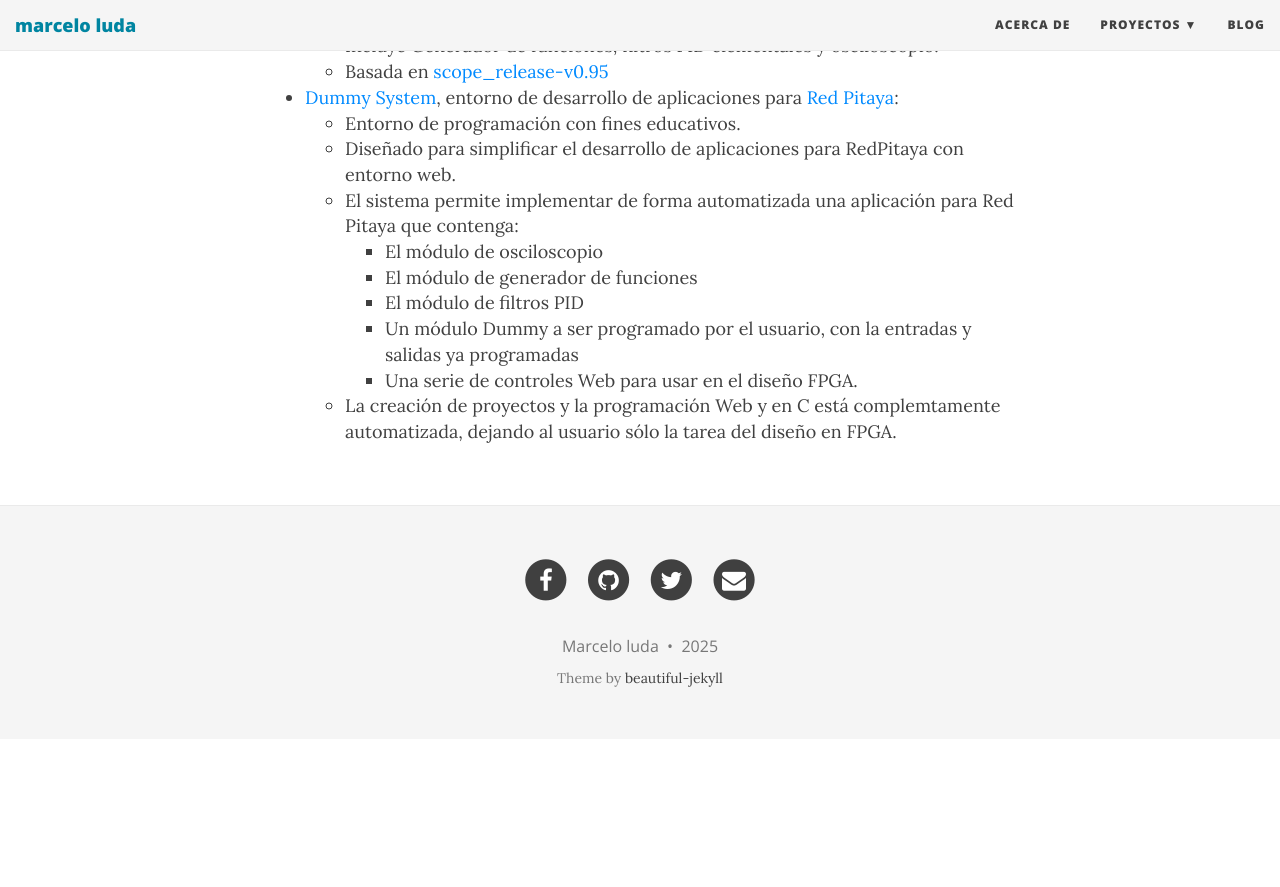
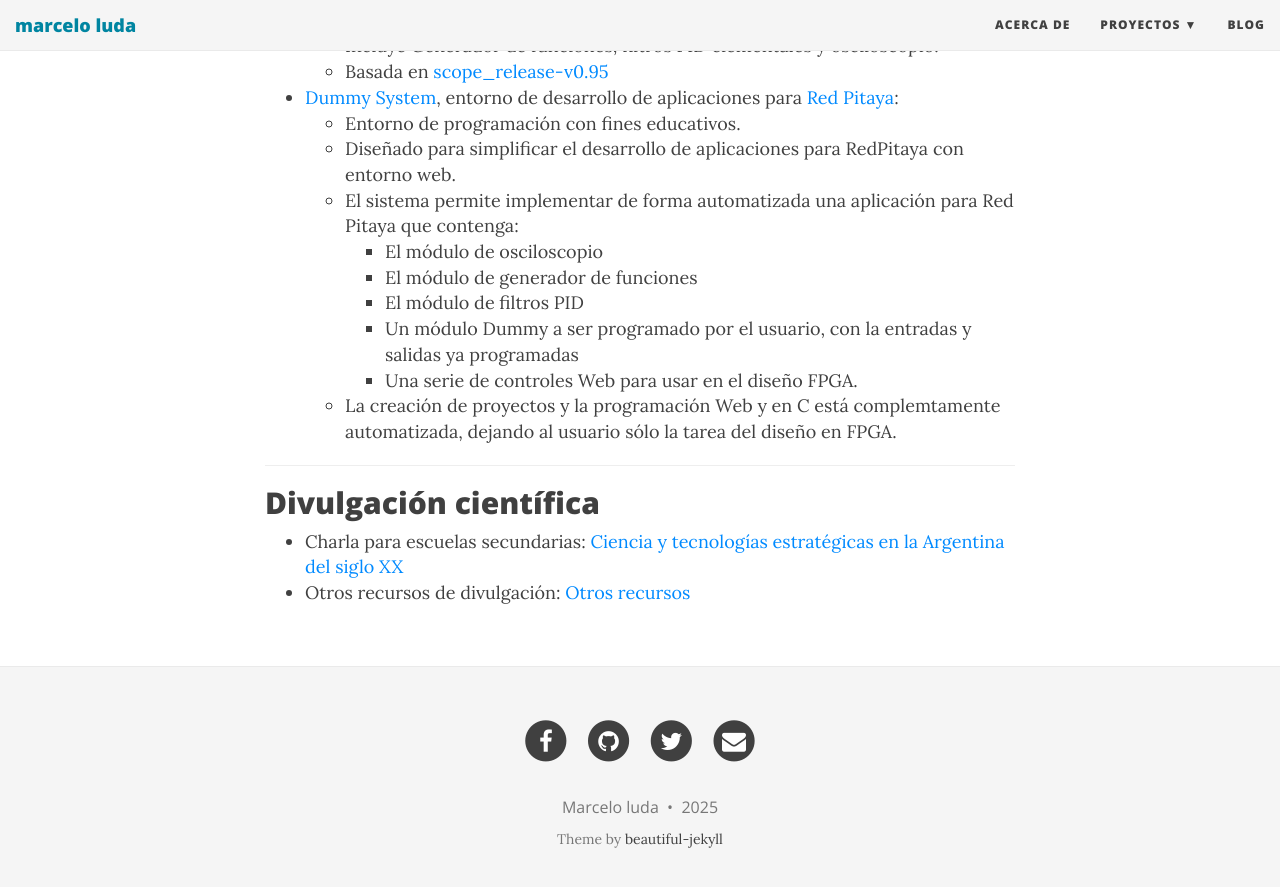
Before and after one commit to marceluda/marceluda.github.io, a Jekyll site: the page built from index.md, in a window 1280 px wide and 900 px high, scrolled down 1132 px. Shown: the top 887 px of the window. Built offline with Jekyll 4.4.1, drawn with Linux system fonts in a browser that asks for light colours; nearby versions of some CDN libraries; before the commit the page ends 1871 px from its top, so only the background shows below that.

```diff
--- a/index.md
+++ b/index.md
@@ -58,3 +58,11 @@ Acá voy a alojar los proyectos en los que trabajo. Por ahora, están los links
       - Una serie de controles Web para usar en el diseño FPGA.
     - La creación de proyectos y la programación Web y en C está complemtamente automatizada, dejando
       al usuario sólo la tarea del diseño en FPGA.
+
+
+------
+
+## Divulgación científica
+
+- Charla para escuelas secundarias: [Ciencia y tecnologías estratégicas en la Argentina del siglo XX]({{ site.baseurl }}/divulgación/CyTenArgXX)
+- Otros recursos de divulgación: [Otros recursos]({{ site.baseurl }}/divulgación)
```
Also changed, not shown: divulgación/CyTenArgXX/index.md (added, +13 -0 lines), divulgación/index.md (added, +23 -0 lines), 2 other files.
